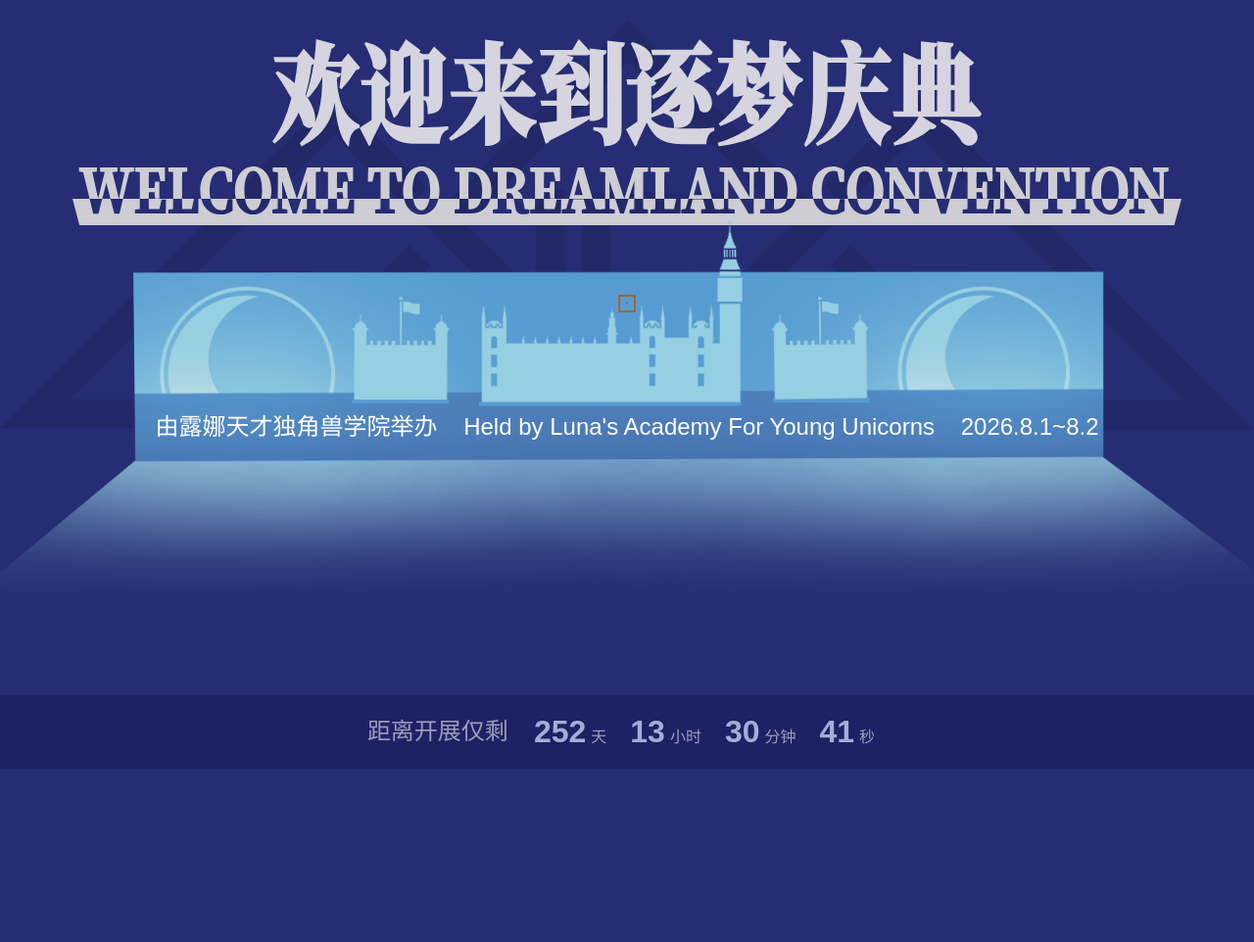
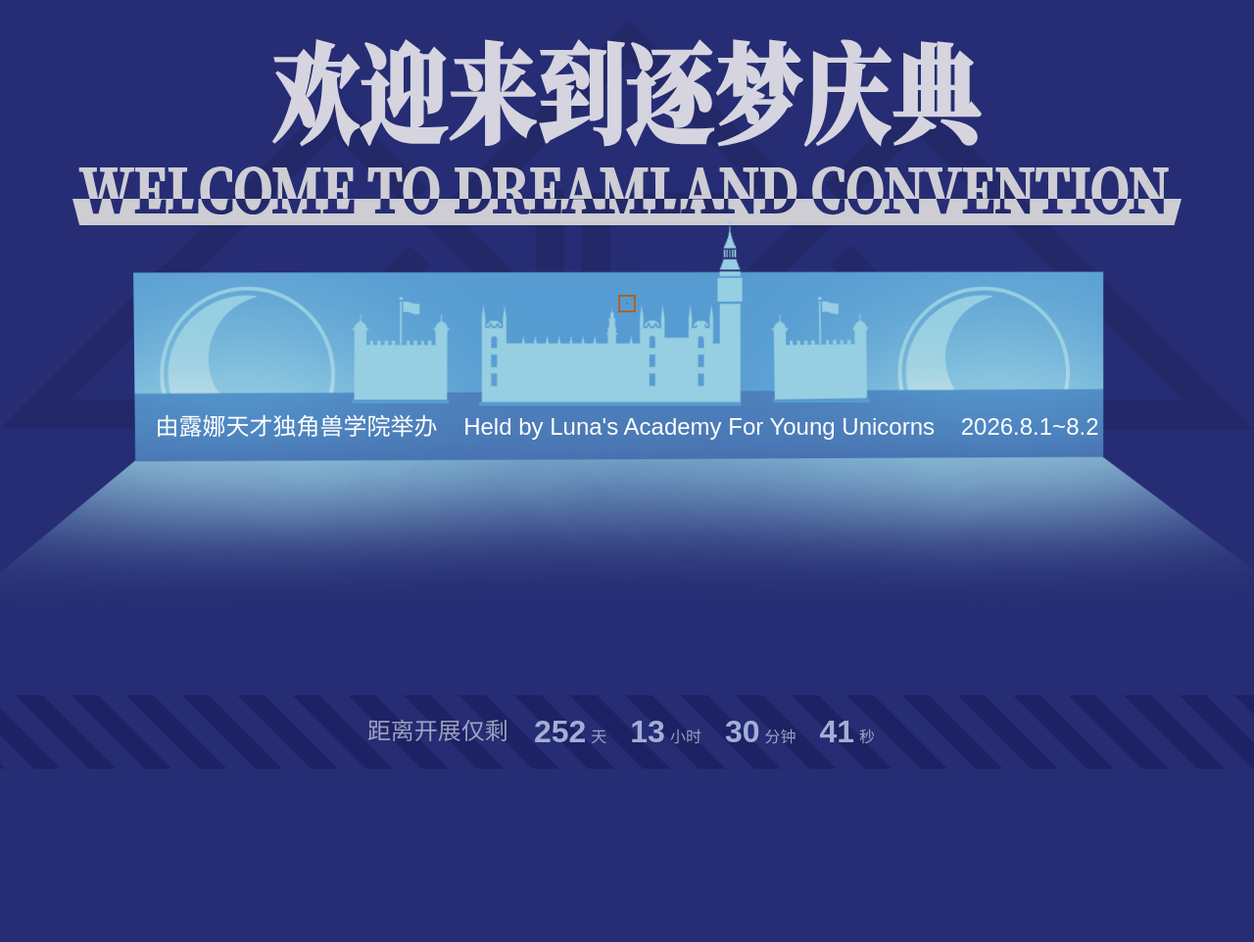
Before and after one commit to NorthernChinaBronyConvention/NCBC_Web, a website: page index.html in a window 1280 px wide. Shown: the part 90-1052 px from the top of the page at 98% size. Drawn offline with Linux system fonts and the light colour scheme; a web font is replaced by a local one.

Commit message:
更新倒计时板块样式

```diff
--- a/css/styles.css
+++ b/css/styles.css
@@ -382,7 +382,15 @@ body {
 }
 
 .countdown-container {
-    background-color: #1c2264;
+    background-image: repeating-linear-gradient(
+        45deg,
+        #1c2264 0px,
+        #1c2264 20px,
+        #262d74 20px,
+        #262d74 40px
+    );
+    background-size: 56.57px 56.57px;
+    animation: scrollStripes 4s linear infinite;
     padding: 0px 0;
     margin: 0;
     width: 100%;
@@ -390,6 +398,15 @@ body {
     overflow: hidden;
 }
 
+@keyframes scrollStripes {
+    0% {
+        background-position: 0 0;
+    }
+    100% {
+        background-position: -56.57px 0;
+    }
+}
+
 .countdown-content {
     max-width: 1000px;
     margin: 0 auto;
@@ -425,6 +442,13 @@ body {
     font-size: 32px;
     font-weight: bold;
     color: #a2aed5;
+    transition: all 0.3s ease;
+    position: relative;
+}
+
+.countdown-number.updating {
+    opacity: 0;
+    transform: scale(0.8);
 }
 
 .countdown-unit {
--- a/js/script.js
+++ b/js/script.js
@@ -398,10 +398,30 @@ document.addEventListener('DOMContentLoaded', function () {
         const minutes = Math.floor((distance % (1000 * 60 * 60)) / (1000 * 60));
         const seconds = Math.floor((distance % (1000 * 60)) / 1000);
 
-        document.getElementById('days').textContent = days.toString().padStart(2, '0');
-        document.getElementById('hours').textContent = hours.toString().padStart(2, '0');
-        document.getElementById('minutes').textContent = minutes.toString().padStart(2, '0');
-        document.getElementById('seconds').textContent = seconds.toString().padStart(2, '0');
+        const daysEl = document.getElementById('days');
+        const hoursEl = document.getElementById('hours');
+        const minutesEl = document.getElementById('minutes');
+        const secondsEl = document.getElementById('seconds');
+
+        const newValues = [
+            days.toString().padStart(2, '0'),
+            hours.toString().padStart(2, '0'),
+            minutes.toString().padStart(2, '0'),
+            seconds.toString().padStart(2, '0')
+        ];
+
+        const elements = [daysEl, hoursEl, minutesEl, secondsEl];
+
+        elements.forEach((el, index) => {
+            if (el && newValues[index] !== el.textContent) {
+                el.classList.add('updating');
+
+                setTimeout(() => {
+                    el.textContent = newValues[index];
+                    el.classList.remove('updating');
+                }, 150);
+            }
+        });
     }
 
     updateCountdown();
```
